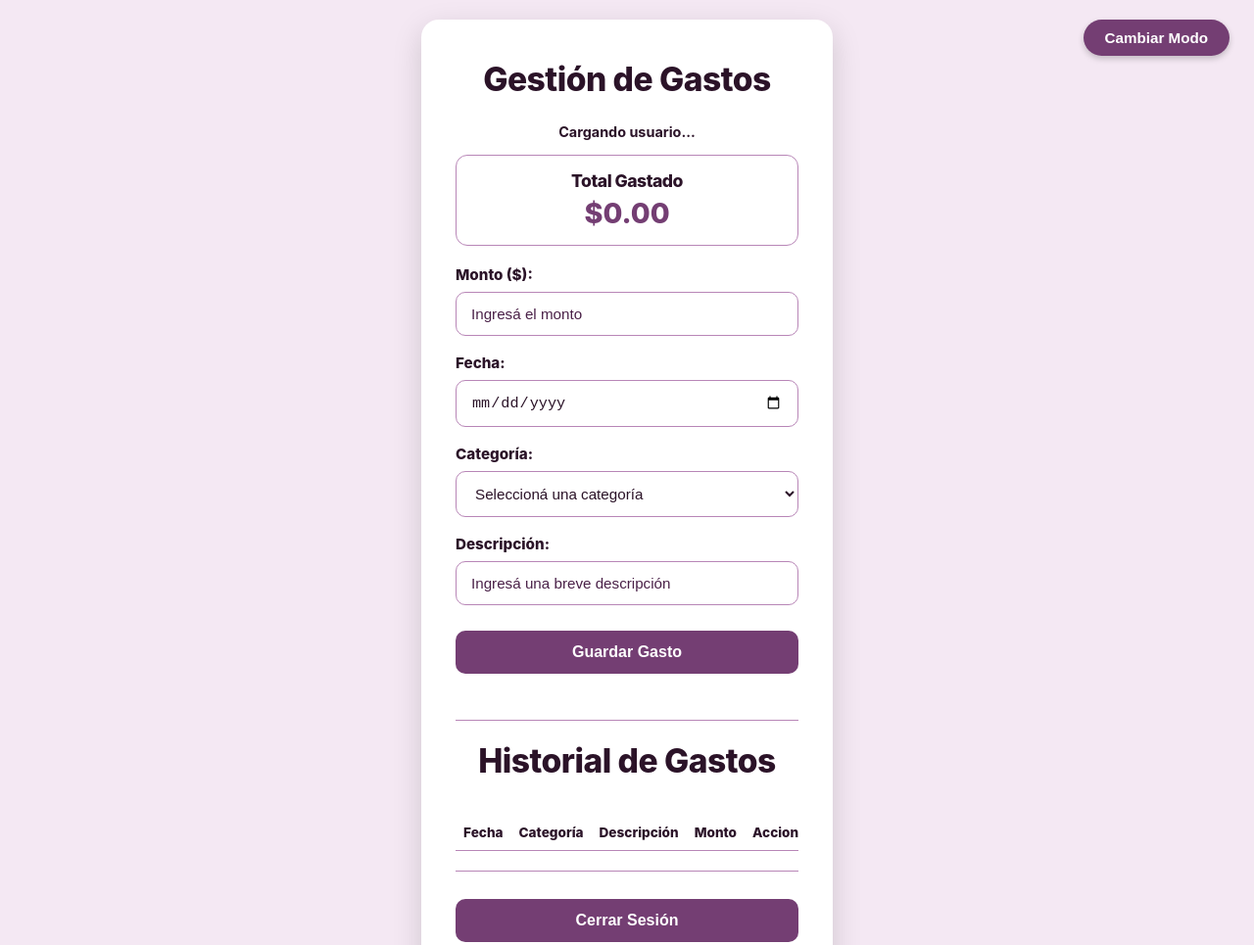
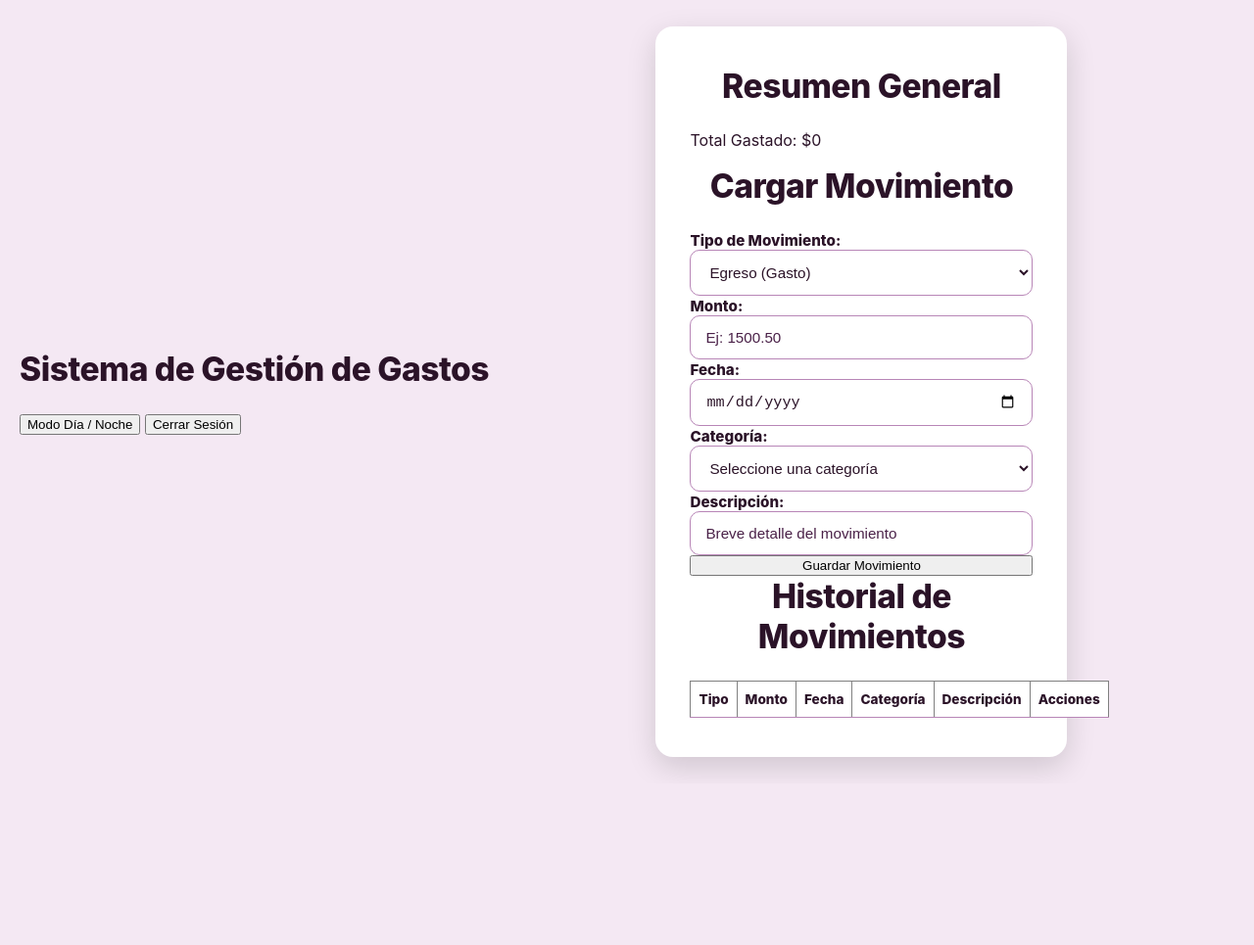
Before and after one commit to ayelensalazar013-hue/SGG.2.oficial.2, a plain HTML site: page dashboard.html in a window 1280 px wide. Shown: the top 965 px of the page at 98% size. After the commit the page ends 800 px from the top, so only its background shows below. Drawn offline with nearby package versions, Linux system fonts and the light colour scheme; files that its build step writes are made by us from their sources.

Commit message:
Update dashboard.html

```diff
--- a/dashboard.html
+++ b/dashboard.html
@@ -3,94 +3,102 @@
 <head>
     <meta charset="UTF-8">
     <meta name="viewport" content="width=device-width, initial-scale=1.0">
-    <title>SGG - Gestión de Gastos</title>
-    <link rel="stylesheet" href="css/style.css">
+    <title>Sistema de Gestión de Gastos - Dashboard</title>
+    <link rel="stylesheet" href="style.css">
 </head>
 <body>
-    <!-- BOTÓN FIJO EN LA ESQUINA SUPERIOR DERECHA -->
-    <button type="button" class="btn-tema" id="btn-tema" onclick="cambiarTema()">Cambiar Modo</button>
 
-    <!-- TARJETA CENTRADA PRINCIPAL -->
-    <main class="container">
-        <h1>Gestión de Gastos</h1>
-        <div class="user-welcome" id="userWelcome">Cargando usuario...</div>
+    <!-- Encabezado y Navegación Principal -->
+    <header>
+        <h1>Sistema de Gestión de Gastos</h1>
+        <nav>
+            <button id="btnCambiarTema">Modo Día / Noche</button>
+            <button id="btnCerrarSesion">Cerrar Sesión</button>
+        </nav>
+    </header>
 
-        <section class="dashboard-summary">
-            <h2>Total Gastado</h2>
-            <div class="total-monto" id="totalGastado">$0.00</div>
+    <!-- Contenido Principal -->
+    <main>
+
+        <!-- Panel Superior: Resumen de Balance -->
+        <section id="resumen-balance">
+            <h2>Resumen General</h2>
+            <div>
+                <p>Total Gastado: <span id="totalGastado">$0</span></p>
+            </div>
         </section>
 
-        <form id="form-gasto">
-            <input type="hidden" id="gastoId">
-
-            <div class="form-group">
-                <label for="monto">Monto ($):</label>
-                <input type="number" id="monto" name="monto" step="0.01" required placeholder="Ingresá el monto">
+        <!-- Formulario para Registrar Gastos o Ingresos -->
+        <section id="formulario-gasto">
+            <h2>Cargar Movimiento</h2>
+            <form id="formGasto">
+                <div>
+                    <label for="tipoMovimiento">Tipo de Movimiento:</label>
+                    <select id="tipoMovimiento" required>
+                        <option value="egreso">Egreso (Gasto)</option>
+                        <option value="ingreso">Ingreso</option>
+                    </select>
                 </div>
 
-            <div class="form-group">
-                <label for="fecha">Fecha:</label>
-                <input type="date" id="fecha" name="fecha" required>
+                <div>
+                    <label for="monto">Monto:</label>
+                    <input type="number" id="monto" step="0.01" min="0.01" placeholder="Ej: 1500.50" required>
                 </div>
 
-            <div class="form-group">
+                <div>
+                    <label for="fecha">Fecha:</label>
+                    <input type="date" id="fecha" required>
+                </div>
+
+                <div>
                     <label for="categoria">Categoría:</label>
-                <select id="categoria" name="categoria" required>
-                    <option value="" disabled selected>Seleccioná una categoría</option>
-                    <option value="Alimentación">Alimentación</option>
+                    <select id="categoria" required>
+                        <option value="">Seleccione una categoría</option>
+                        <option value="Comida">Comida</option>
                         <option value="Transporte">Transporte</option>
                         <option value="Servicios">Servicios</option>
-                    <option value="Ocio">Ocio</option>
+                        <option value="Entretenimiento">Entretenimiento</option>
                         <option value="Otros">Otros</option>
                     </select>
                 </div>
 
-            <div class="form-group">
+                <div>
                     <label for="descripcion">Descripción:</label>
-                <input type="text" id="descripcion" name="descripcion" required placeholder="Ingresá una breve descripción">
+                    <input type="text" id="descripcion" placeholder="Breve detalle del movimiento">
                 </div>
 
-            <button type="submit" class="btn-principal" id="btn-guardar-gasto">Guardar Gasto</button>
-            <button type="button" class="btn-cancelar" id="btn-cancelar-edicion" style="display: none;" onclick="cancelarEdicion()">Cancelar Edición</button>
+                <button type="submit">Guardar Movimiento</button>
             </form>
+        </section>
 
-        <div id="mensaje" class="msg-box" aria-live="polite"></div>
-
-        <hr class="divisoria">
-
-        <h2>Historial de Gastos</h2>
-        <div class="tabla-container">
-            <table>
+        <!-- Tabla con el Historial de Movimientos -->
+        <section id="historial-gastos">
+            <h2>Historial de Movimientos</h2>
+            <table border="1">
                 <thead>
                     <tr>
+                        <th>Tipo</th>
+                        <th>Monto</th>
                         <th>Fecha</th>
                         <th>Categoría</th>
                         <th>Descripción</th>
-                        <th>Monto</th>
                         <th>Acciones</th>
                     </tr>
                 </thead>
                 <tbody id="tablaGastosBody">
+                    <!-- Los registros guardados se cargarán aquí dinámicamente -->
                 </tbody>
             </table>
-        </div>
+        </section>
 
-        <hr class="divisoria">
-        <button type="button" class="btn-logout" onclick="cerrarSesion()">Cerrar Sesión</button>
     </main>
 
-    <!-- MODAL DE CONFIRMACIÓN DE ELIMINACIÓN -->
-    <div class="modal-overlay" id="modalConfirmar">
-        <div class="modal-card">
-            <h3>¿Eliminar registro?</h3>
-            <p style="font-size: 0.9rem;">El gasto cambiará a estado inactivo.</p>
-            <div class="modal-acciones">
-                <button type="button" class="btn-principal" style="background-color: var(--error-color);" onclick="confirmarEliminacion()">Eliminar</button>
-                <button type="button" class="btn-cancelar" onclick="cerrarModal()">Cancelar</button>
-            </div>
-        </div>
-    </div>
+    <!-- LIBRERÍAS Y SCRIPTS (AQUÍ ESTÁN CONECTADOS SQLITE Y TU BASE DE DATOS) -->
+    <!-- 1. Librería oficial de SQLite para WebAssembly -->
+    <script src="https://cdnjs.cloudflare.com/ajax/libs/sql.js/1.8.0/sql-wasm.js"></script>
 
-    <script src="js/gastos.js"></script>
+    <!-- 2. Tu archivo de base de datos SQLite con OPFS -->
+    <script src="js/db.js"></script>
+
 </body>
 </html>
```
Lines whose indentation alone changed are shown as unchanged.
